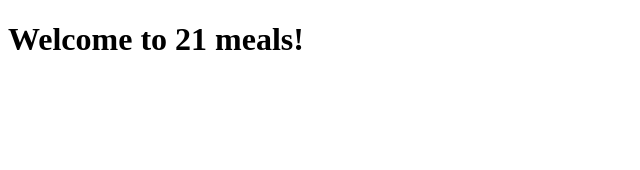
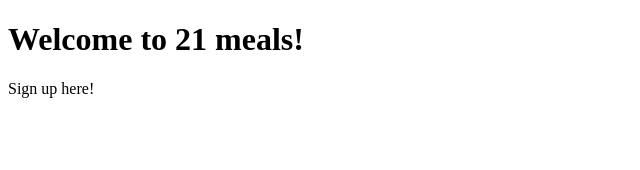
Before and after one commit to ctfrancia/21meals, an Angular app in the folder twentyone-meals/: page /signup in a window 1280 px wide. Before the commit this address led to /. Shown: the top 170 px of the page, without its empty margins (0-640 px from the left). Built offline with nearby package versions, Linux system fonts and the light colour scheme.

Commit message:
add routing

```diff
--- a/twentyone-meals/src/app/app-routing.module.ts
+++ b/twentyone-meals/src/app/app-routing.module.ts
@@ -1,10 +1,20 @@
 import { NgModule } from '@angular/core';
 import { Routes, RouterModule } from '@angular/router';
+import { SignupComponent } from './signup/signup.component';
+import { LoginComponent } from './login/login.component';
 
-const routes: Routes = [];
+
+const routes: Routes = [
+    { path: 'signup', component: SignupComponent },
+    { path: 'login', component: LoginComponent},
+    { path: '',
+      redirectTo: '/login',
+      pathMatch: 'full'
+    }
+];
 
 @NgModule({
   imports: [RouterModule.forRoot(routes)],
-  exports: [RouterModule]
-})
-export class AppRoutingModule { }
+  exports: [RouterModule],
+  })
+export class AppRoutingModule {}
--- a/twentyone-meals/src/app/app.component.ts
+++ b/twentyone-meals/src/app/app.component.ts
@@ -1,4 +1,5 @@
 import { Component } from '@angular/core';
+// import { SignupComponent } from '../app/signup/signup.component';
 
 @Component({
   selector: 'app-root',
--- a/twentyone-meals/src/app/app.module.ts
+++ b/twentyone-meals/src/app/app.module.ts
@@ -5,6 +5,7 @@ import { AppRoutingModule } from './app-routing.module';
 import { AppComponent } from './app.component';
 import { LoginComponent } from './login/login.component';
 import { SignupComponent } from './signup/signup.component';
+
 
 @NgModule({
   declarations: [
--- a/twentyone-meals/src/app/signup/signup.component.html
+++ b/twentyone-meals/src/app/signup/signup.component.html
@@ -1,3 +1,3 @@
 <p>
-  signup works!
+  Sign up here!
 </p>
```
